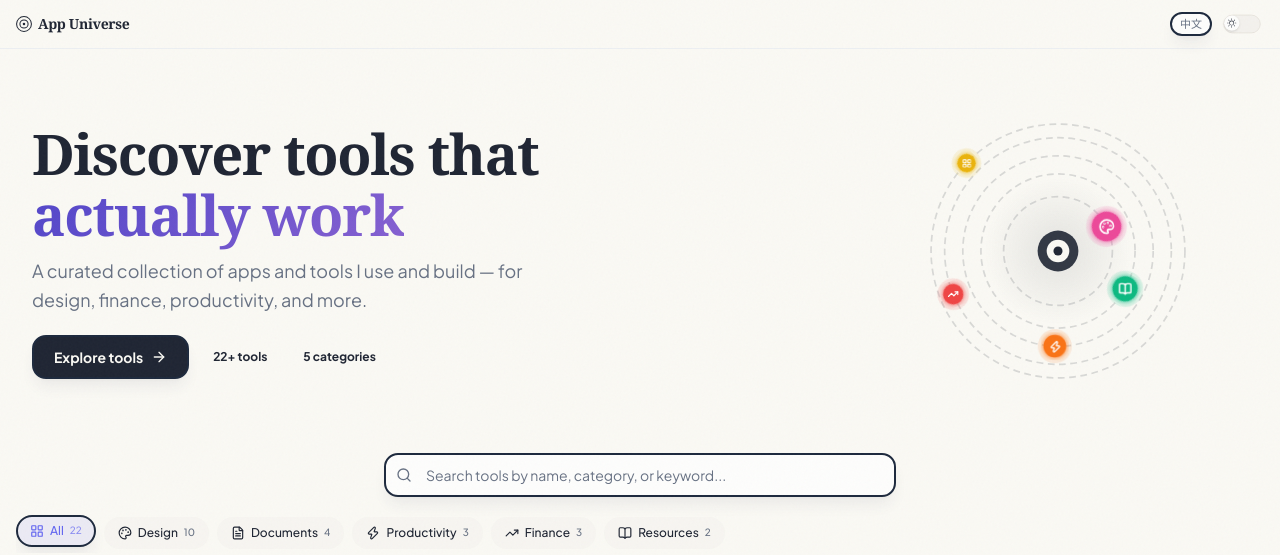
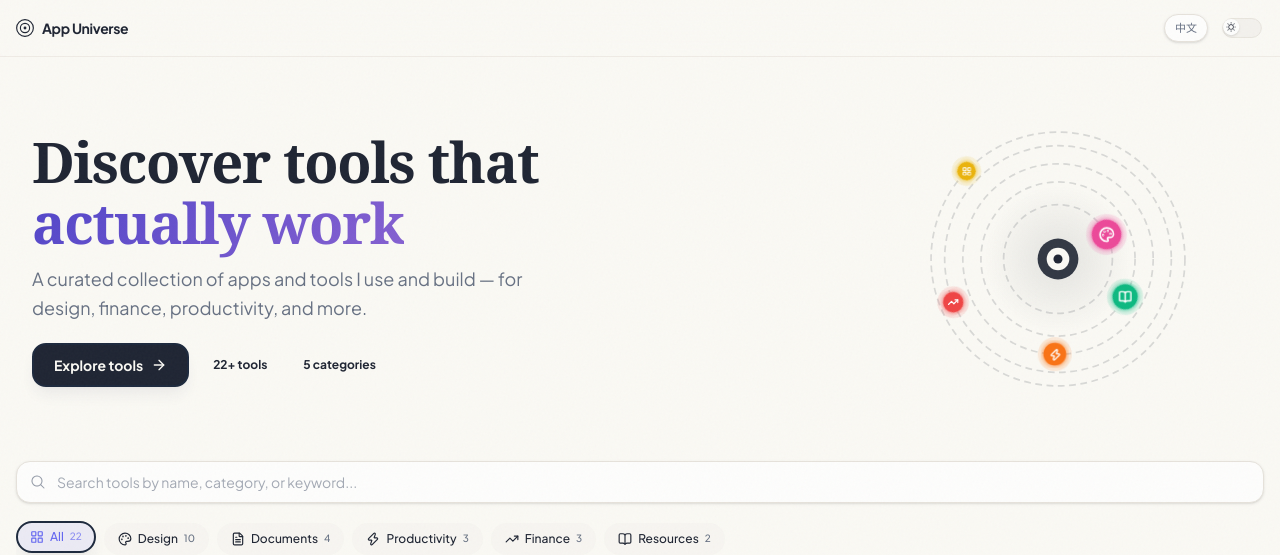
Before and after one commit to cookabc/app-universe, a Next.js app: page / in a window 1280 px wide. Shown: the top 555 px of the page. Built offline with nearby package versions, Linux system fonts and the light colour scheme.

Commit message:
design: polish header, footer, chrome and controls
Add backdrop blur, improved spacing, skip-to-content link,
legal footer links, and refined search/language interactions.

```diff
--- a/src/components/AppChrome.tsx
+++ b/src/components/AppChrome.tsx
@@ -7,7 +7,9 @@ export function AppChrome({ children }: { children: React.ReactNode }) {
     return (
         <>
             <Header />
-            <main className="flex-grow">{children}</main>
+            <main id="main-content" className="flex-grow" tabIndex={-1}>
+                {children}
+            </main>
             <Footer />
         </>
     )
--- a/src/components/Footer.tsx
+++ b/src/components/Footer.tsx
@@ -1,8 +1,19 @@
 export const Footer = () => {
     return (
-        <footer className="w-full mt-auto py-8 border-t border-slate-200 dark:border-slate-800 transition-all duration-300">
-            <div className="container mx-auto px-4 text-center text-muted-foreground text-sm">
-                <p>© {new Date().getFullYear()} App Universe</p>
+        <footer className="w-full mt-auto py-10 border-t border-border/60">
+            <div className="container max-w-7xl mx-auto px-4 flex flex-col sm:flex-row items-center justify-between gap-4">
+                <p className="text-sm text-muted-foreground">© {new Date().getFullYear()} App Universe</p>
+                <nav aria-label="Legal" className="flex items-center gap-6 text-sm text-muted-foreground">
+                    <a href="/privacy" className="hover:text-foreground transition-colors">
+                        Privacy
+                    </a>
+                    <a href="/terms" className="hover:text-foreground transition-colors">
+                        Terms
+                    </a>
+                    <a href="/" className="hover:text-foreground transition-colors">
+                        Home
+                    </a>
+                </nav>
             </div>
         </footer>
     )
--- a/src/components/Header.tsx
+++ b/src/components/Header.tsx
@@ -6,13 +6,20 @@ import { LanguageSwitcher } from './LanguageSwitcher'
 
 export const Header = () => {
     return (
-        <header className="sticky top-0 z-50 w-full bg-background/80 backdrop-blur-md border-b border-slate-200/60 dark:border-slate-800/60 transition-all duration-300">
-            <div className="container max-w-7xl mx-auto px-4 h-12 flex items-center justify-between">
+        <header className="sticky top-0 z-40 w-full bg-background/75 backdrop-blur-xl border-b border-border/60">
+            <div className="container max-w-7xl mx-auto px-4 h-14 flex items-center justify-between">
                 <Link
                     href="/"
-                    className="flex items-center gap-1.5 text-sm font-black font-heading tracking-tight text-foreground hover:text-primary transition-colors"
+                    className="flex items-center gap-2 text-sm font-bold tracking-tight text-foreground hover:text-primary transition-colors"
                 >
-                    <svg width="16" height="16" viewBox="0 0 125 125" fill="none" xmlns="http://www.w3.org/2000/svg">
+                    <svg
+                        width="18"
+                        height="18"
+                        viewBox="0 0 125 125"
+                        fill="none"
+                        xmlns="http://www.w3.org/2000/svg"
+                        aria-hidden="true"
+                    >
                         <circle cx="62.5" cy="62.5" r="58" stroke="currentColor" strokeWidth="8" />
                         <circle cx="62.5" cy="62.5" r="32" stroke="currentColor" strokeWidth="8" />
                         <circle cx="62.5" cy="62.5" r="10" fill="currentColor" />
@@ -20,9 +27,9 @@ export const Header = () => {
                     App Universe
                 </Link>
 
-                <div className="flex items-center gap-2">
+                <div className="flex items-center gap-3">
                     <LanguageSwitcher />
-                    <ThemeSwitch width={44} height={22} className="scale-85" />
+                    <ThemeSwitch width={44} height={22} className="scale-90" />
                 </div>
             </div>
         </header>
--- a/src/components/LanguageSwitcher.tsx
+++ b/src/components/LanguageSwitcher.tsx
@@ -10,7 +10,7 @@ export function LanguageSwitcher() {
         <button
             type="button"
             onClick={() => i18n.changeLanguage(isZh ? 'en' : 'zh')}
-            className="h-6 px-2 text-[11px] font-medium rounded-md border-2 border-slate-800 bg-card text-muted-foreground hover:text-foreground shadow-[var(--box-shadow)] hover:-translate-y-px transition-all duration-200"
+            className="h-7 px-2.5 text-[11px] font-medium rounded-lg border border-border bg-card text-muted-foreground hover:text-foreground shadow-sm hover:border-foreground/20 active:translate-y-px active:scale-[0.98] transition-all duration-200"
             aria-label={isZh ? 'Switch to English' : '切换到中文'}
         >
             {isZh ? 'EN' : '中文'}
--- a/src/components/SearchBar.tsx
+++ b/src/components/SearchBar.tsx
@@ -1,6 +1,6 @@
 'use client'
 
-import { Search, X } from 'lucide-react'
+import { MagnifyingGlass, X } from '@phosphor-icons/react'
 import { useI18nReady } from '@/hooks/useI18nReady'
 
 interface SearchBarProps {
@@ -12,8 +12,11 @@ export function SearchBar({ value, onChange }: SearchBarProps) {
     const { t, isReady } = useI18nReady()
 
     return (
-        <div className="relative w-full max-w-lg mx-auto">
-            <Search className="absolute left-3 top-1/2 -translate-y-1/2 h-4 w-4 text-muted-foreground" />
+        <div className="relative w-full">
+            <MagnifyingGlass
+                className="absolute left-3.5 top-1/2 -translate-y-1/2 h-4 w-4 text-muted-foreground/70"
+                weight="regular"
+            />
             <input
                 type="text"
                 value={value}
@@ -21,13 +24,13 @@ export function SearchBar({ value, onChange }: SearchBarProps) {
                 placeholder={
                     isReady ? t('toolsWall.searchPlaceholder') : 'Search tools by name, category, or keyword...'
                 }
-                className="w-full rounded-[var(--radius)] border-2 border-slate-800 bg-card pl-10 pr-10 py-2.5 text-sm shadow-[var(--box-shadow)] outline-none transition-all duration-200 placeholder:text-muted-foreground focus:-translate-y-0.5 focus:shadow-[calc(var(--box-shadow)_+_2px)]"
+                className="w-full rounded-[var(--radius)] border border-border bg-card pl-10 pr-10 py-2.5 text-sm shadow-sm outline-none transition-all duration-200 placeholder:text-muted-foreground/60 hover:border-border/80 focus:border-primary/50 focus:ring-2 focus:ring-ring/20"
             />
             {value && (
                 <button
                     type="button"
                     onClick={() => onChange('')}
-                    className="absolute right-3 top-1/2 -translate-y-1/2 text-muted-foreground hover:text-foreground transition-colors"
+                    className="absolute right-3 top-1/2 -translate-y-1/2 text-muted-foreground/70 hover:text-foreground transition-colors rounded-full p-0.5 focus-visible:ring-2 focus-visible:ring-ring"
                     aria-label="Clear search"
                 >
                     <X className="h-4 w-4" />
```
